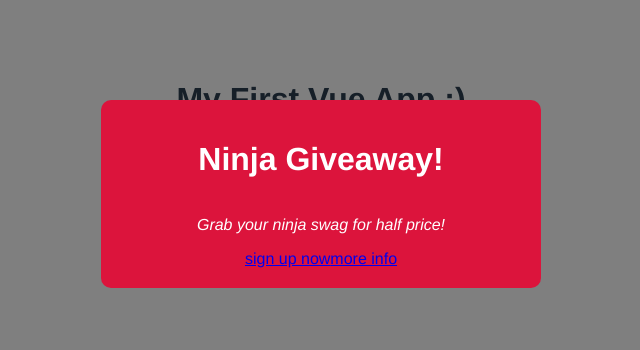
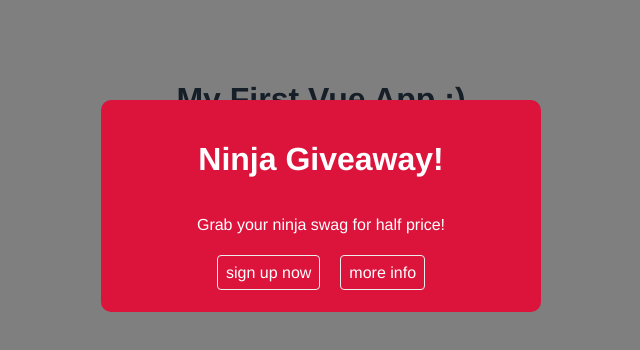
Before and after one commit to bravestarr15/vue_js_3_tutorial, a Vue app in the folder modal-project/modal-project/: page / in a window 1280 px wide. Both pictures are taken after a click on the button "open modal". Shown: the top 350 px of the page, without its empty margins (319-959 px from the left). Built offline with nearby package versions, Linux system fonts and the light colour scheme.

Commit message:
Additional styling

```diff
--- a/modal-project/modal-project/src/components/Modal.vue
+++ b/modal-project/modal-project/src/components/Modal.vue
@@ -40,6 +40,21 @@ export default {
     border: none;
     padding: 0;
   }
+  .modal p {
+    font-style: normal;
+  }
+  .modal .actions {
+    text-align: center;
+    margin: 30px 0 10px 0;
+  }
+  .modal .actions a {
+    color: #333;
+    padding: 8px;
+    border: 1px solid #eee;
+    border-radius: 4px;
+    text-decoration: none;
+    margin: 10px;
+  }
   .modal.sale {
     background: crimson;
     color: white;
@@ -47,4 +62,10 @@ export default {
   .modal.sale h1 {
     color: white;
   }
+  .modal.sale .actions {
+    color: white;
+  }
+  .modal.sale .actions a {
+    color: white;
+  }
 </style>
```
